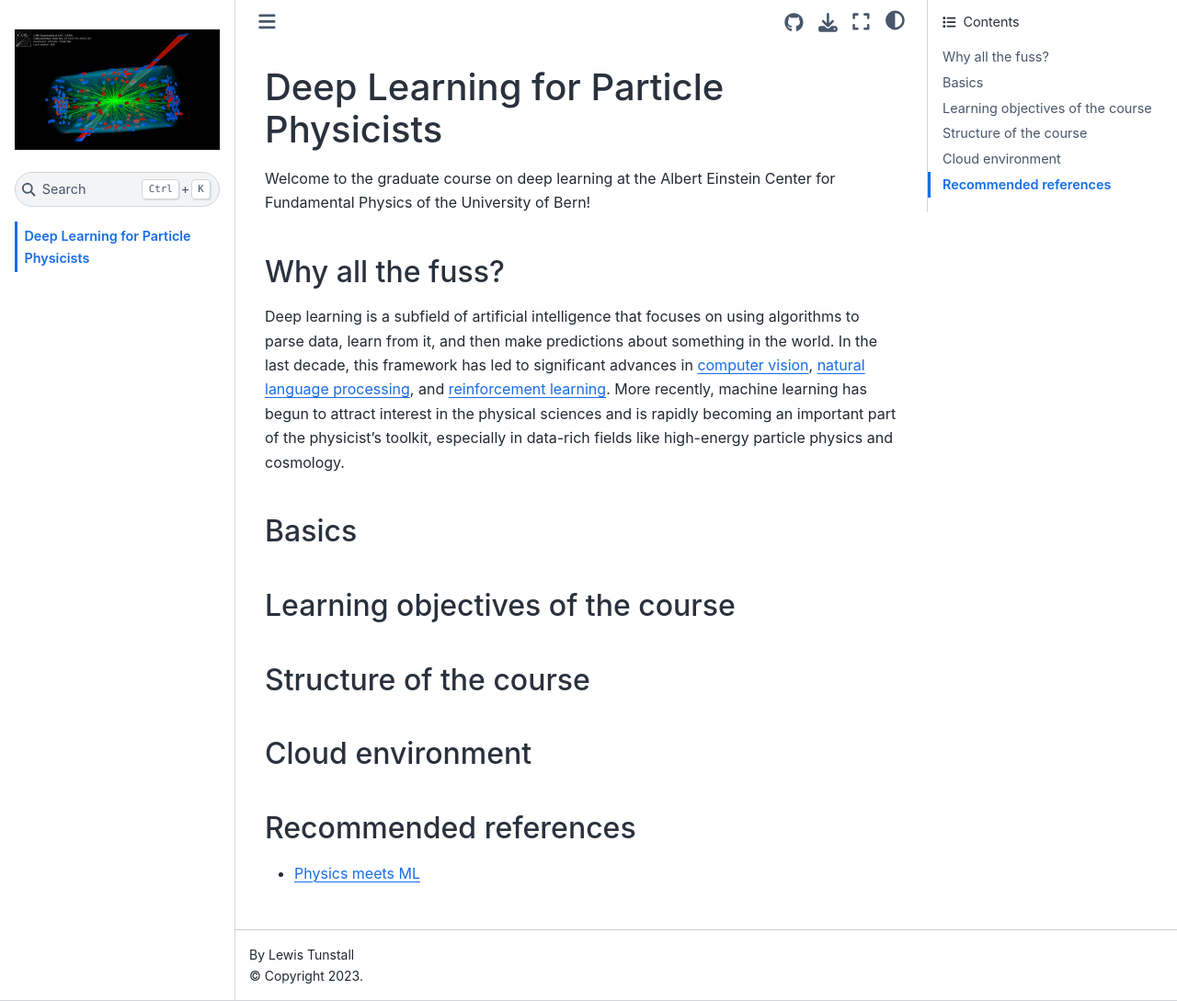
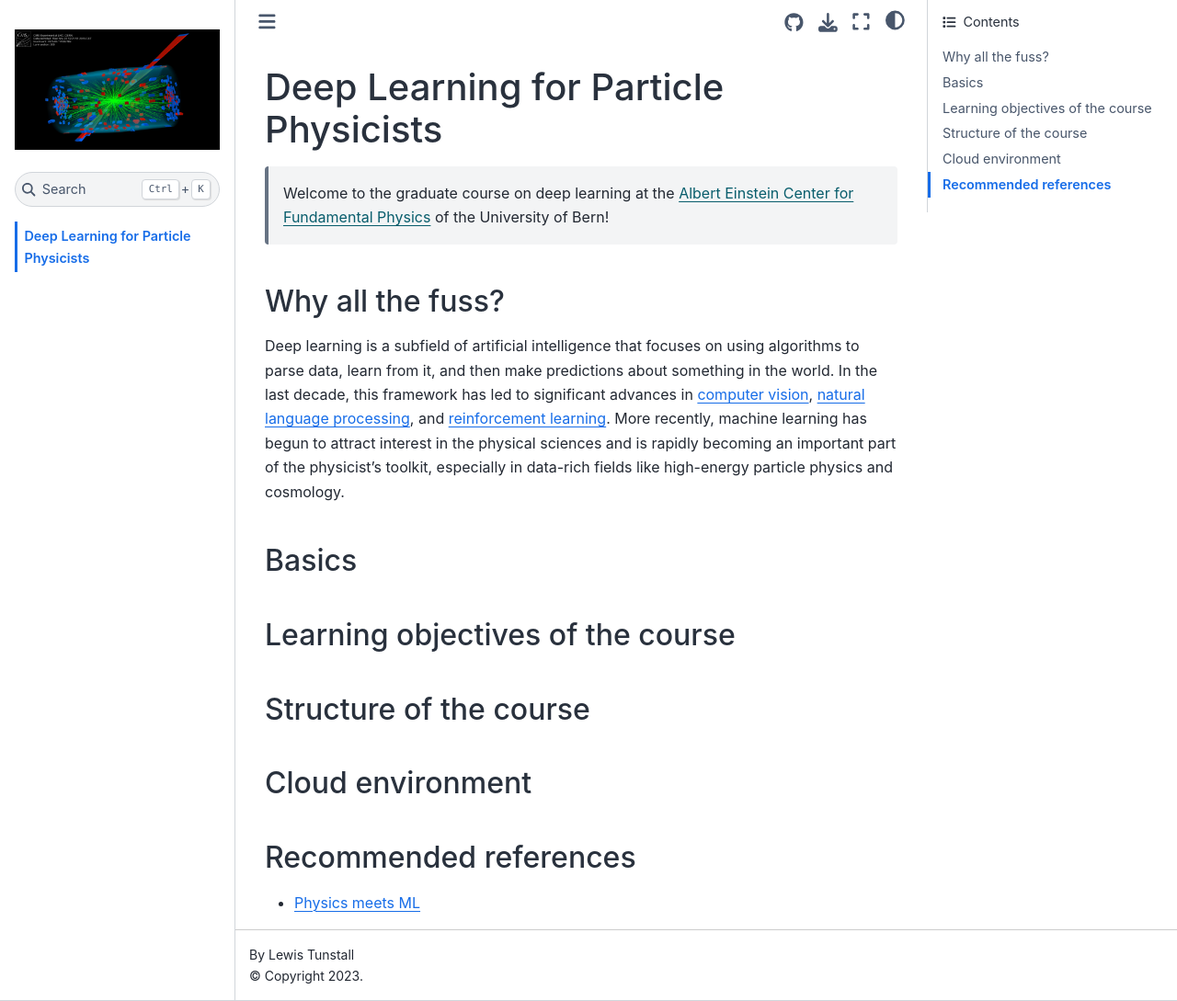
Before and after one commit to lewtun/dl4phys, a Jupyter Book: the page built from intro.md, in a window 1280 px wide and 1089 px high. Shown: the whole window at 92% size. Built offline with Jupyter Book 1.0.4 settings and Sphinx 7.4.7 and the Sphinx Book theme 1.1.4, drawn with Linux system fonts in a browser that asks for light colours; some of the changed lines change nothing that is shown.

Commit message:
Add AEC link

```diff
--- a/intro.md
+++ b/intro.md
@@ -1,6 +1,6 @@
 # Deep Learning for Particle Physicists
 
-Welcome to the graduate course on deep learning at the Albert Einstein Center for Fundamental Physics of the University of Bern!
+> Welcome to the graduate course on deep learning at the [Albert Einstein Center for Fundamental Physics](https://www.einstein.unibe.ch/) of the University of Bern!
 
 ## Why all the fuss?
 
```
